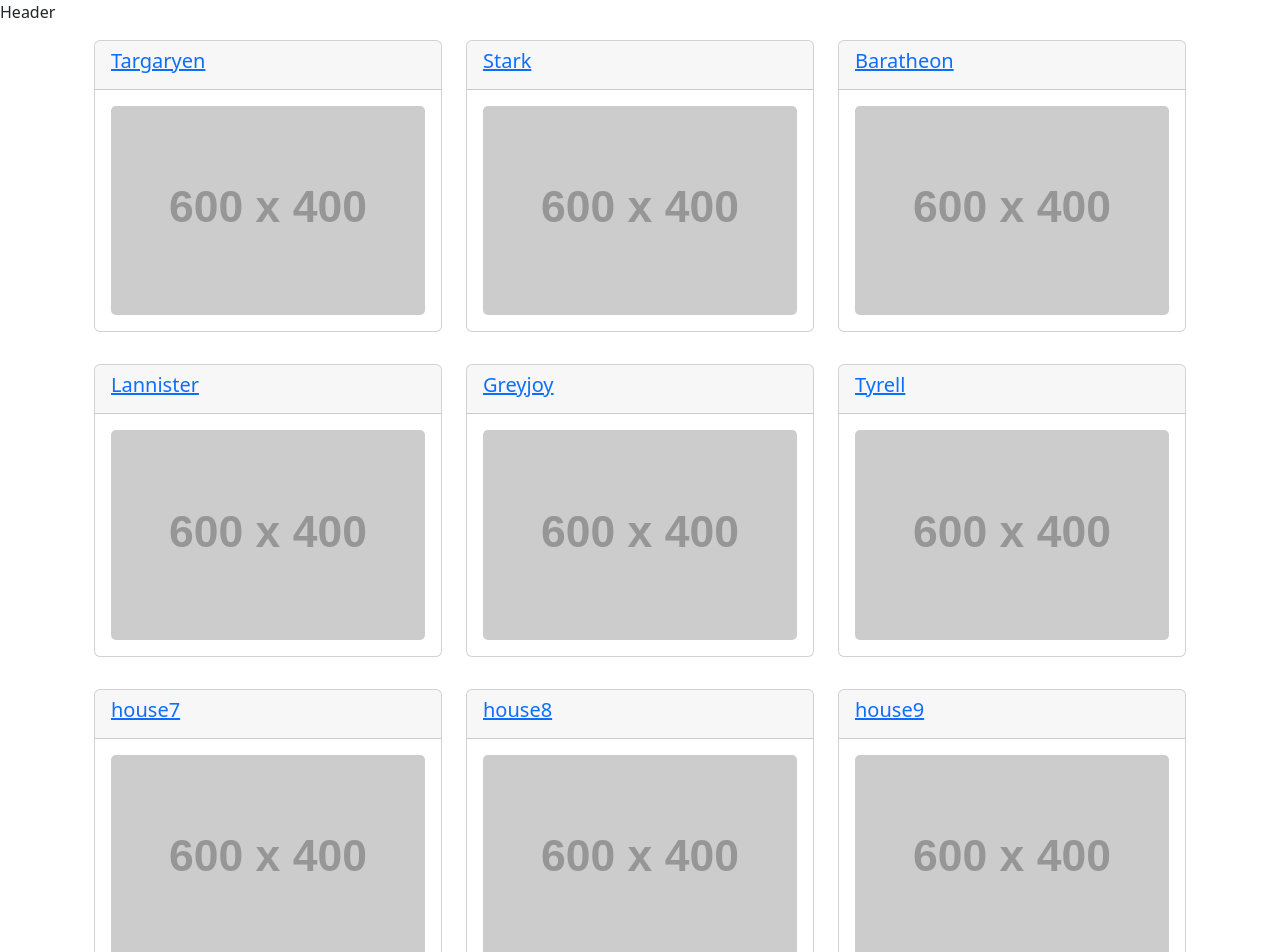
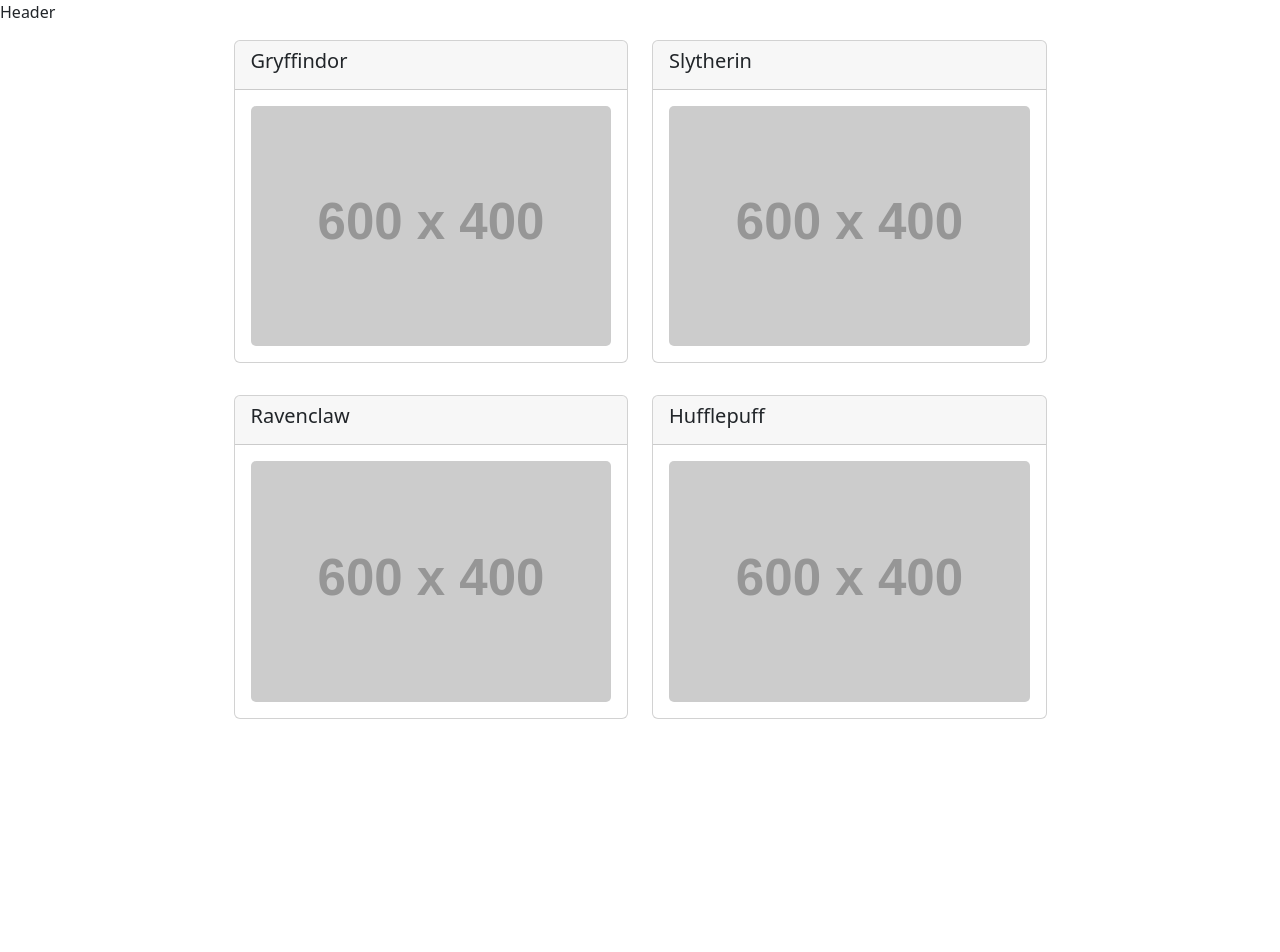
Before and after one commit to GregorisB/Harry-Potter, a React (Create React App) app: page / in a window 1280 px wide. Shown: the top 952 px of the page. After the commit the page ends 800 px from the top, so only its background shows below. Built offline with nearby package versions, Linux system fonts and the light colour scheme.

Commit message:
members card

```diff
--- a/src/App.js
+++ b/src/App.js
@@ -1,19 +1,19 @@
-import { Routes, Route } from "react-router-dom";
-import "bootstrap/dist/css/bootstrap.min.css";
+import { Routes, Route } from 'react-router-dom';
+import 'bootstrap/dist/css/bootstrap.min.css';
 
-import Header from "./components/header/header.component";
-import Houses from "./components/houses/houses.component";
-import House from "./components/house/house.component";
-import Footer from "./components/footer/footer.component";
-import "./App.css";
+import Header from './components/header/header.component';
+import Houses from './components/houses/houses.component';
+import House from './components/house/house.component';
+import Footer from './components/footer/footer.component';
+import './App.css';
 
 function App() {
 	return (
 		<Routes>
 			<Route path="/" element={<Header />}>
-            <Route index element={<Houses />}></Route>
+				<Route index element={<Houses />}/>
+				<Route path=":houseName" element={<House />}/>
 			</Route>
-         <Route path=":house" element={<House />}>NJK</Route>
 		</Routes>
 	);
 }
--- a/src/components/house-card/house-card.component.jsx
+++ b/src/components/house-card/house-card.component.jsx
@@ -3,11 +3,11 @@
 
 const HouseCard = ({ name, img }) => {
    return (
-      <Col xs={4} className="my-3" style={{ cursor: "pointer" }}>
-         <Link to={name}>
+      <Col xs={6} className="my-3" style={{ cursor: "pointer" }}>
+         <Link className="text-decoration-none" to={name}>
             <Card>
                <Card.Header>
-                  <Card.Title>{name}</Card.Title>
+                  <Card.Title className="text-dark">{name}</Card.Title>
                </Card.Header>
                <Card.Body>
                   <Card.Img src={img} />
--- a/src/components/house/house.component.jsx
+++ b/src/components/house/house.component.jsx
@@ -1,18 +1,28 @@
-import { useEffect } from "react"
-import { useParams } from "react-router-dom"
+import { useEffect, useState } from 'react';
+import { useParams } from 'react-router-dom';
+import { Container, Row } from 'react-bootstrap';
+
+import Members from '../members/members.component';
 
 const House = () => {
-  const { house } = useParams()
+	const [house, setHouse] = useState([]);
+	const { houseName } = useParams();
 
-  useEffect(() => {
-    fetch('https://thronesapi.com/api/v2/Characters')
-    .then((response) => response.json())
-    .then(data => console.log(data))
-  })
+	useEffect(() => {
+		fetch(`http://hp-api.herokuapp.com/api/characters/house/${houseName}`)
+			.then((response) => response.json())
+			.then((data) => setHouse(data));
+	});
 
-  return (
-    <div>House</div>
-  )
-}
+	return (
+		<Container>
+			<Row className="w-75 m-auto">
+				{house.map((member, index) => {
+					return <Members member={member} key={index} />;
+				})}
+			</Row>
+		</Container>
+	);
+};
 
-export default House
+export default House;
--- a/src/components/houses/houses.component.jsx
+++ b/src/components/houses/houses.component.jsx
@@ -4,41 +4,21 @@
 const Houses = () => {
    return (
       <Container>
-         <Row className="w-100 m-auto">
+         <Row className="w-75 m-auto">
             <HouseCard
-               name="Targaryen"
+               name="Gryffindor"
                img="https://dummyimage.com/600x400/000/fff"
             />
             <HouseCard
-               name="Stark"
+               name="Slytherin"
                img="https://dummyimage.com/600x400/000/fff"
             />
             <HouseCard
-               name="Baratheon"
+               name="Ravenclaw"
                img="https://dummyimage.com/600x400/000/fff"
             />
             <HouseCard
-               name="Lannister"
-               img="https://dummyimage.com/600x400/000/fff"
-            />
-            <HouseCard
-               name="Greyjoy"
-               img="https://dummyimage.com/600x400/000/fff"
-            />
-            <HouseCard
-               name="Tyrell"
-               img="https://dummyimage.com/600x400/000/fff"
-            />
-            <HouseCard
-               name="house7"
-               img="https://dummyimage.com/600x400/000/fff"
-            />
-            <HouseCard
-               name="house8"
-               img="https://dummyimage.com/600x400/000/fff"
-            />
-            <HouseCard
-               name="house9"
+               name="Hufflepuff"
                img="https://dummyimage.com/600x400/000/fff"
             />
          </Row>
--- /dev/null
+++ b/src/components/members/members.component.jsx
@@ -0,0 +1,26 @@
+import React from 'react';
+import { Card, Col } from 'react-bootstrap';
+import { Link } from 'react-router-dom';
+
+const Members = ({ member }) => {
+	return (
+		<Col
+			xs={4}
+			className="my-3"
+			style={{
+				cursor: 'pointer',
+			}}
+		>
+			<Link className="text-decoration-none" to={member.name}>
+				<Card>
+					<Card.Header>
+						<Card.Title className="text-dark">{member.name}</Card.Title>
+						<Card.Img src={member.image}/>
+					</Card.Header>
+				</Card>
+			</Link>
+		</Col>
+	);
+};
+
+export default Members;
```
Also changed, not shown: src/components/members/members.styles.scss (added). Lines whose indentation alone changed are shown as unchanged.
